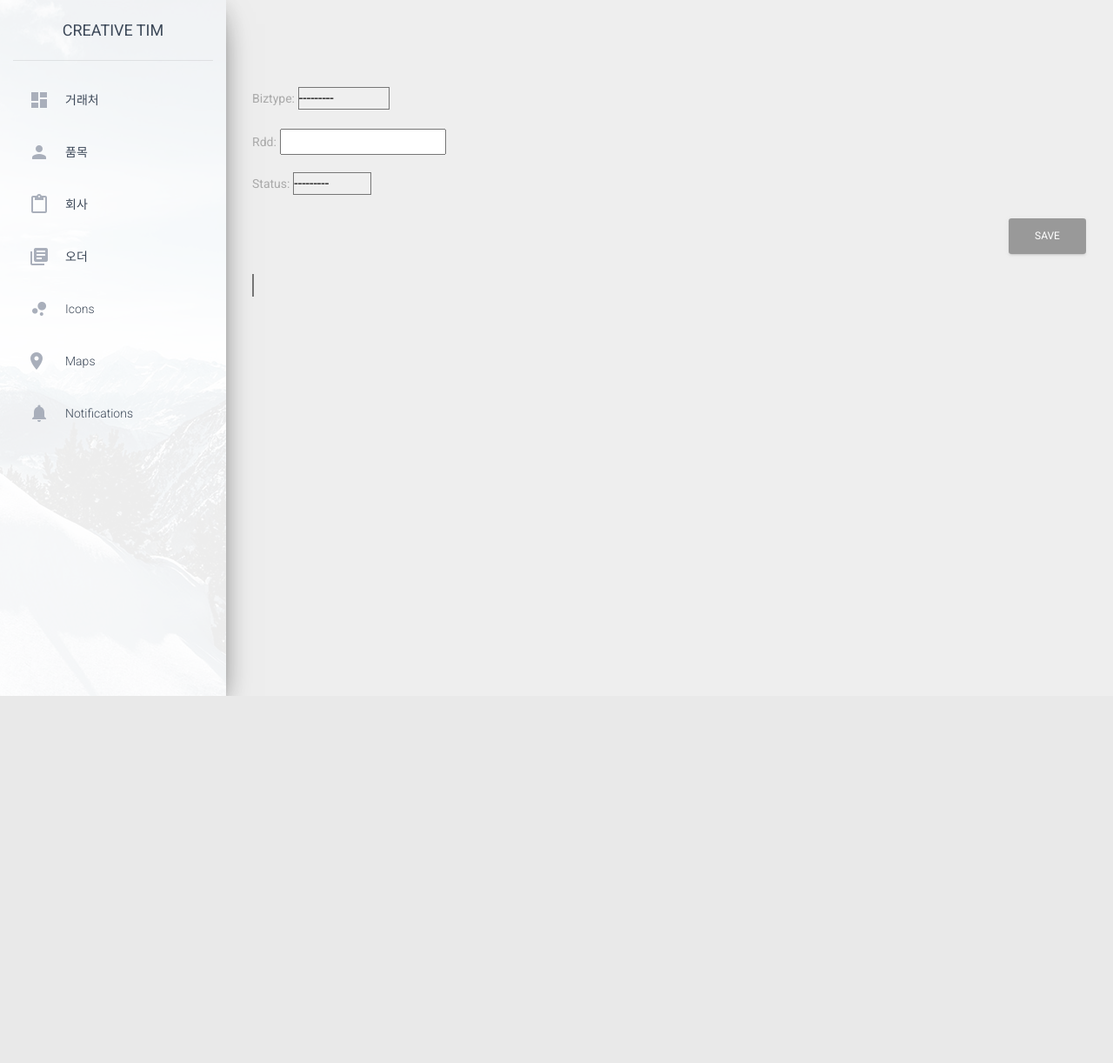
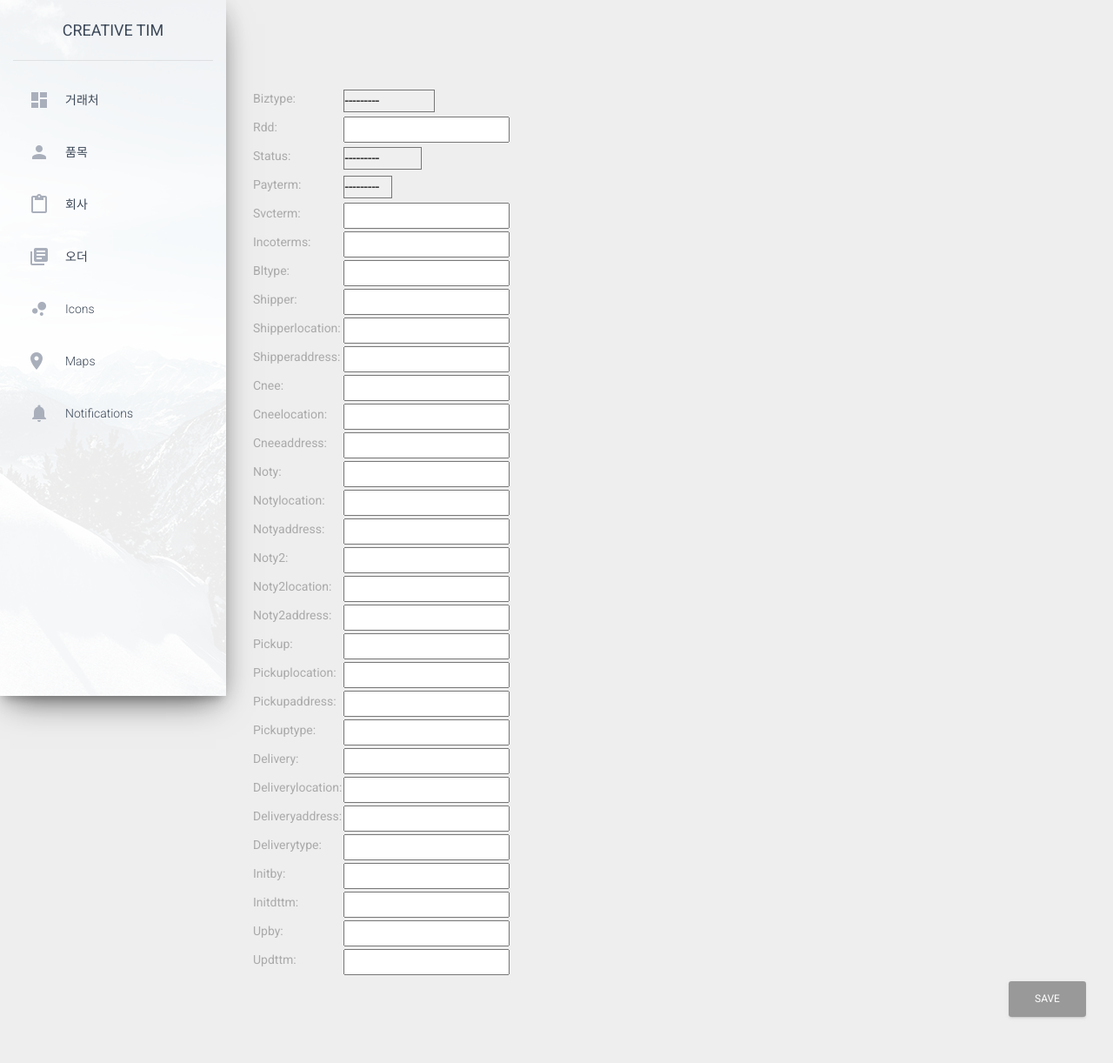
Before and after one commit to Sungjin79/homepage, a Django app: page /business/order/create in a window 1280 px wide. Shown: the whole page at 87% size. Before the commit the page ends 800 px from the top, so only its background shows below. Run offline with Django 3.2, Linux system fonts and the light colour scheme; data that the repository does not hold is empty; some libraries are stand-ins or nearby versions.

Commit message:
order 필드 추가

```diff
--- a/business/models.py
+++ b/business/models.py
@@ -17,3 +17,39 @@ class Order(models.Model):
     )
 
     status = models.CharField(max_length=10, choices=status_list)
+
+    payterm_list = (
+        ('prepaid', 'prepaid'),
+        ('collect', 'collect')
+    )
+
+    payterm = models.CharField(max_length=7, choices=payterm_list)
+
+    svcterm = models.CharField(max_length=9)
+
+    incoterms = models.CharField(max_length=3)
+    bltype = models.CharField(max_length=3)
+    shipper = models.CharField(max_length=100)
+    shipperlocation = models.CharField(max_length=5)
+    shipperaddress = models.CharField(max_length=200)
+    cnee = models.CharField(max_length=100)
+    cneelocation = models.CharField(max_length=5)
+    cneeaddress = models.CharField(max_length=200)
+    noty = models.CharField(max_length=100)
+    notylocation = models.CharField(max_length=5)
+    notyaddress = models.CharField(max_length=200)
+    noty2 = models.CharField(max_length=100)
+    noty2location = models.CharField(max_length=5)
+    noty2address = models.CharField(max_length=200)
+    pickup = models.CharField(max_length=100)
+    pickuplocation = models.CharField(max_length=5)
+    pickupaddress = models.CharField(max_length=200)
+    pickuptype = models.CharField(max_length=10)
+    delivery = models.CharField(max_length=100)
+    deliverylocation = models.CharField(max_length=5)
+    deliveryaddress = models.CharField(max_length=200)
+    deliverytype = models.CharField(max_length=10)
+    initby = models.CharField(max_length=100)
+    initdttm = models.CharField(max_length=14)
+    upby = models.CharField(max_length=100)
+    updttm = models.CharField(max_length=14)
--- a/business/templates/business/order_form.html
+++ b/business/templates/business/order_form.html
@@ -2,13 +2,17 @@
 {% block content %}
 
 <form action="" method="post">{% csrf_token %}
-    {{ form.as_p }}
+    <table>
+        {{ form.as_table }}
+    </table>
     <div align="right"><input type="submit" value="Save" class="btn" /></div>
 </form>
 
+<!--
 <select>
 {% for company in company_list %}
   <option>{{company.company_name}}</option>
 {% endfor %}
 </select>
+-->
 {% endblock %}
--- a/business/templates/business/order_list.html
+++ b/business/templates/business/order_list.html
@@ -11,5 +11,6 @@
   </tr>
 {% endfor %}
 </table>
+<div align="right"><a href="{% url 'order-create' %}" class="btn btn-primary">신규</a></div>
 
 {% endblock %}
--- a/business/views.py
+++ b/business/views.py
@@ -14,7 +14,35 @@ class OrderListView(ListView):
 
 class OrderCreateView(CreateView):
     model = Order
-    fields = ('biztype', 'rdd',  'status')
+    fields = ('biztype', 'rdd',  'status',
+    'payterm',
+    'svcterm',
+    'incoterms',
+    'bltype',
+    'shipper',
+    'shipperlocation',
+    'shipperaddress',
+    'cnee',
+    'cneelocation',
+    'cneeaddress',
+    'noty',
+    'notylocation',
+    'notyaddress',
+    'noty2',
+    'noty2location',
+    'noty2address',
+    'pickup',
+    'pickuplocation',
+    'pickupaddress',
+    'pickuptype',
+    'delivery',
+    'deliverylocation',
+    'deliveryaddress',
+    'deliverytype',
+    'initby',
+    'initdttm',
+    'upby',
+    'updttm')
 
     def get_success_url(self):
         return reverse('order-list')
```
Also changed, not shown: business/migrations/0002_auto_20180829_1532.py (added).
